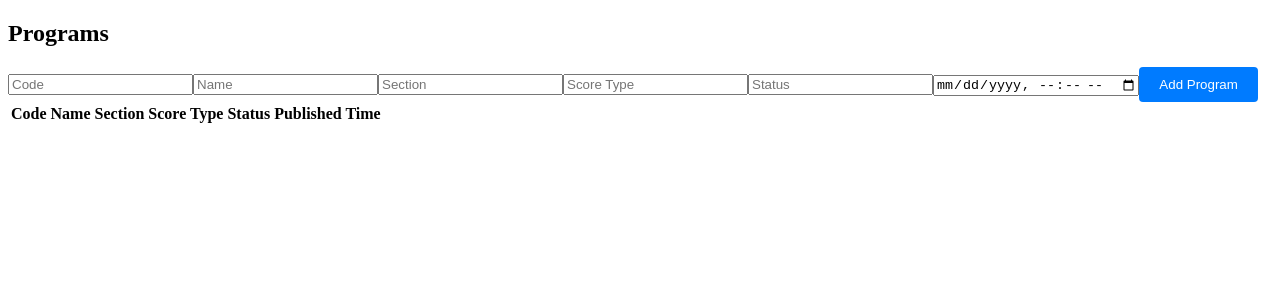
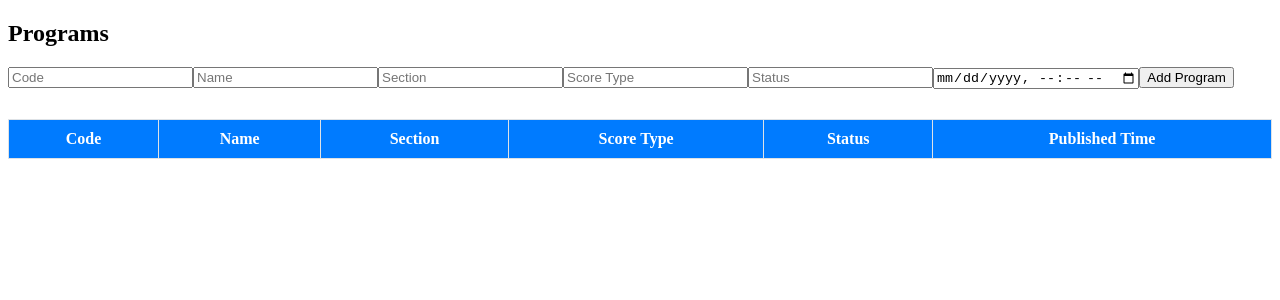
Before and after one commit to Javadamkd/art-fest-management, a Next.js app: page /programs in a window 1280 px wide. Shown: the top 300 px of the page. Built offline with nearby package versions, Linux system fonts and the light colour scheme.

Commit message:
Update programs.module.css

```diff
--- a/pages/programs.module.css
+++ b/pages/programs.module.css
@@ -1,32 +1,47 @@
 /* programs.module.css */
-
 .container {
   padding: 20px;
-  background-color: #f5f5f5;
+  background-color: #f8f9fa;
+  border-radius: 5px;
+  box-shadow: 0 4px 8px rgba(0, 0, 0, 0.1);
 }
 
-.form {
-  margin-bottom: 20px;
+.formGroup {
+  margin-bottom: 15px;
 }
 
-.input {
+.inputField {
   width: 100%;
-  padding: 8px;
-  margin: 10px 0;
-  box-sizing: border-box;
+  padding: 10px;
+  margin-top: 5px;
+  border: 1px solid #ced4da;
+  border-radius: 4px;
 }
 
-.button {
-  padding: 10px 20px;
+.submitButton {
   background-color: #007bff;
   color: white;
+  padding: 10px 20px;
   border: none;
   border-radius: 4px;
   cursor: pointer;
 }
 
-.button:hover {
-  background-color: #0056b3;
+.tableContainer {
+  margin-top: 30px;
 }
 
-/* Additional styles as needed */
+.table {
+  width: 100%;
+  border-collapse: collapse;
+}
+
+.table th, .table td {
+  padding: 10px;
+  border: 1px solid #dee2e6;
+}
+
+.table th {
+  background-color: #007bff;
+  color: white;
+}
```
